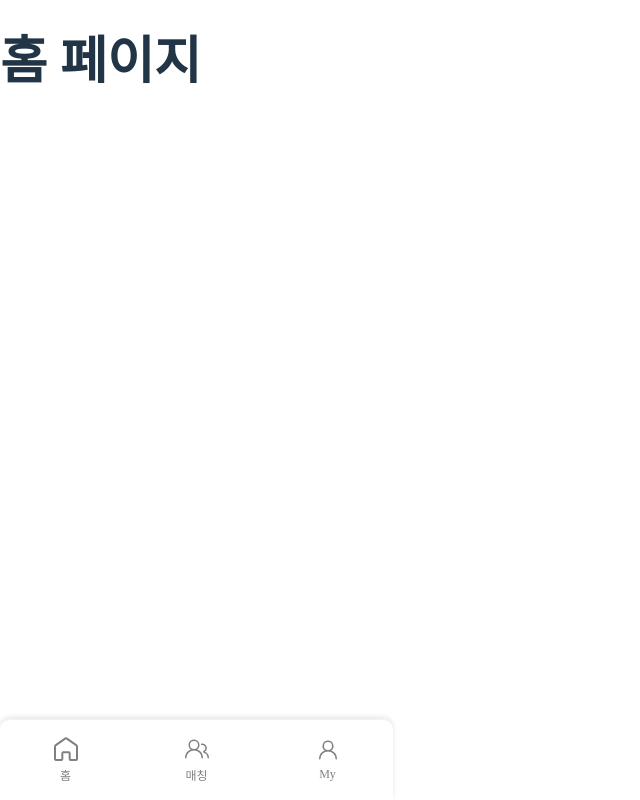
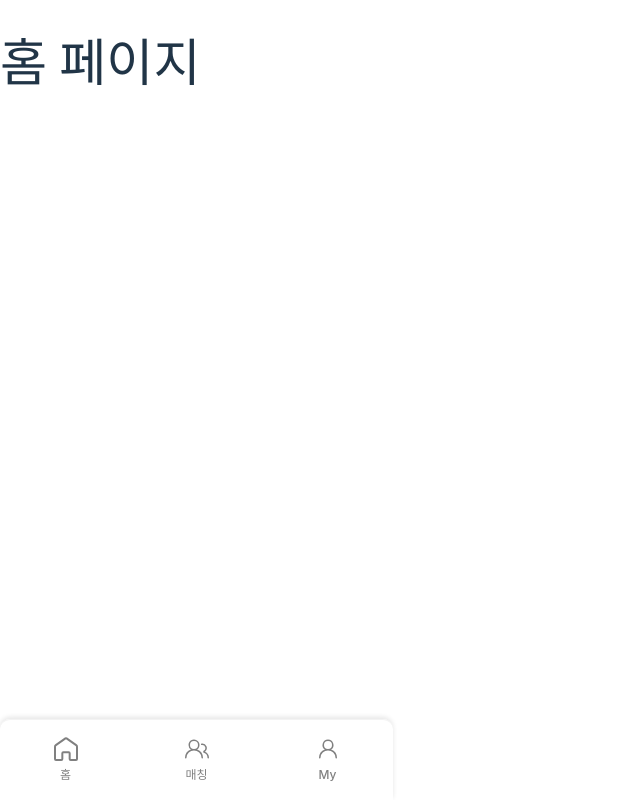
Before and after one commit to umc-meetpick/meetpick_frontend, a React (Vite) app: page / in a window 1280 px wide. Shown: the whole page, without its empty margins (0-640 px from the left). Built offline with nearby package versions, Linux system fonts and the light colour scheme.

Commit message:
index.css 충돌 해결

```diff
--- a/src/index.css
+++ b/src/index.css
@@ -1,4 +1,3 @@
-<<<<<<< HEAD
 :root {
   font-family: Inter, system-ui, Avenir, Helvetica, Arial, sans-serif;
   line-height: 1.5;
@@ -67,5 +66,3 @@ button:focus-visible {
     background-color: #f9f9f9;
   }
 }
-=======
->>>>>>> develop
```
